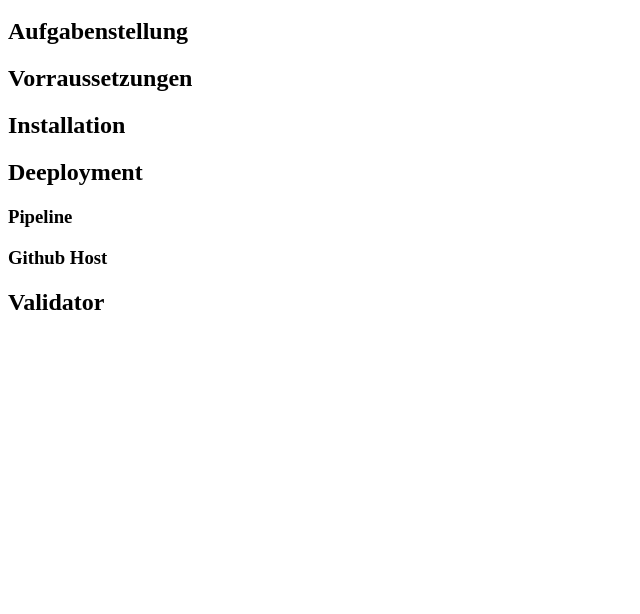
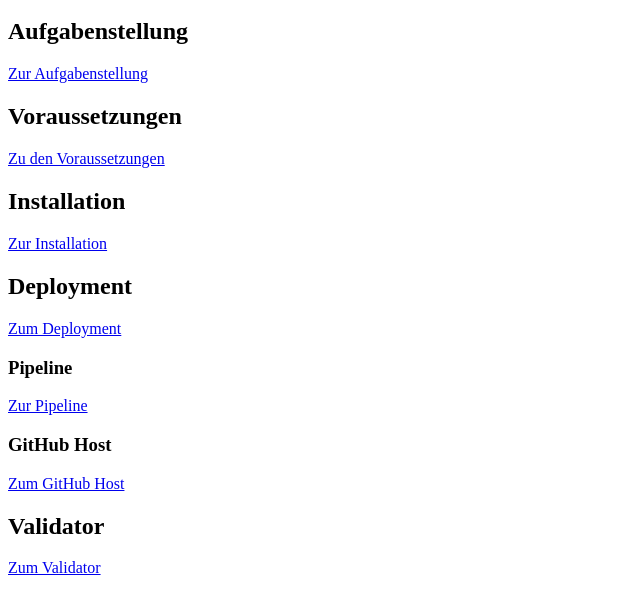
Before and after one commit to dfahrni/SSG-11thy, an Eleventy site: page #Doku/Doku.md in a window 1280 px wide. Shown: the part 48-662 px from the top of the page, without its empty margins (0-640 px from the left). Built offline with nearby package versions, Linux system fonts and the light colour scheme; Eleventy itself is replaced by a stand-in of ours; files that its build step writes are made by us from their sources.

Commit message:
change content

```diff
--- a/#Doku/Doku.md
+++ b/#Doku/Doku.md
@@ -2,12 +2,28 @@
 
 ## Aufgabenstellung
 
-## Vorraussetzungen
+[Zur Aufgabenstellung](#Doku/Aufgabenstellung.md)
+
+## Voraussetzungen
+
+[Zu den Voraussetzungen](#Doku/Vorraussetzungen.md)
 
 ## Installation
 
-## Deeployment
+[Zur Installation](#Doku/Installation.md)
+
+## Deployment
+
+[Zum Deployment](#Doku/Deployment.md)
+
 ### Pipeline
-### Github Host
+
+[Zur Pipeline](#Doku/Deployment.md#pipeline)
+
+### GitHub Host
+
+[Zum GitHub Host](#Doku/Deployment.md#github-host)
 
 ## Validator
+
+[Zum Validator](#Doku/Deployment.md#validator)
```
